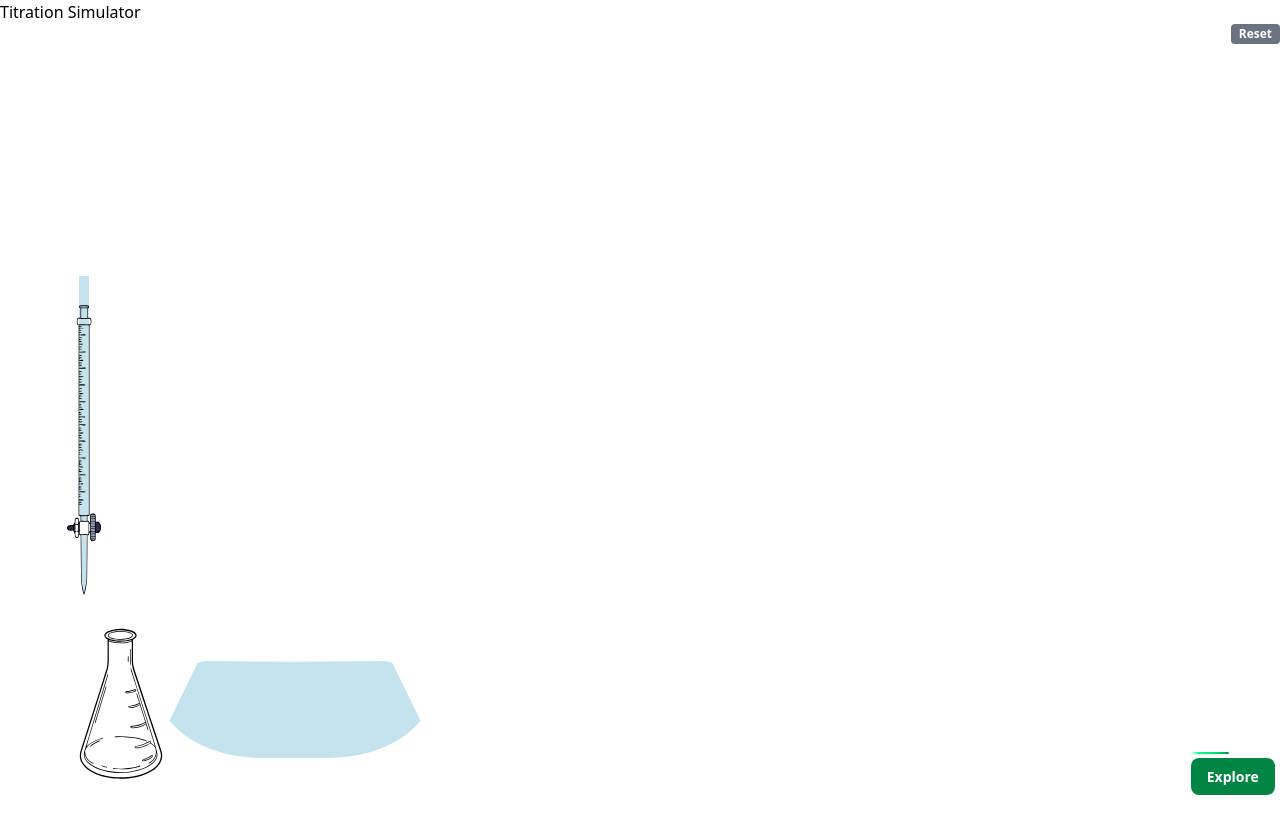
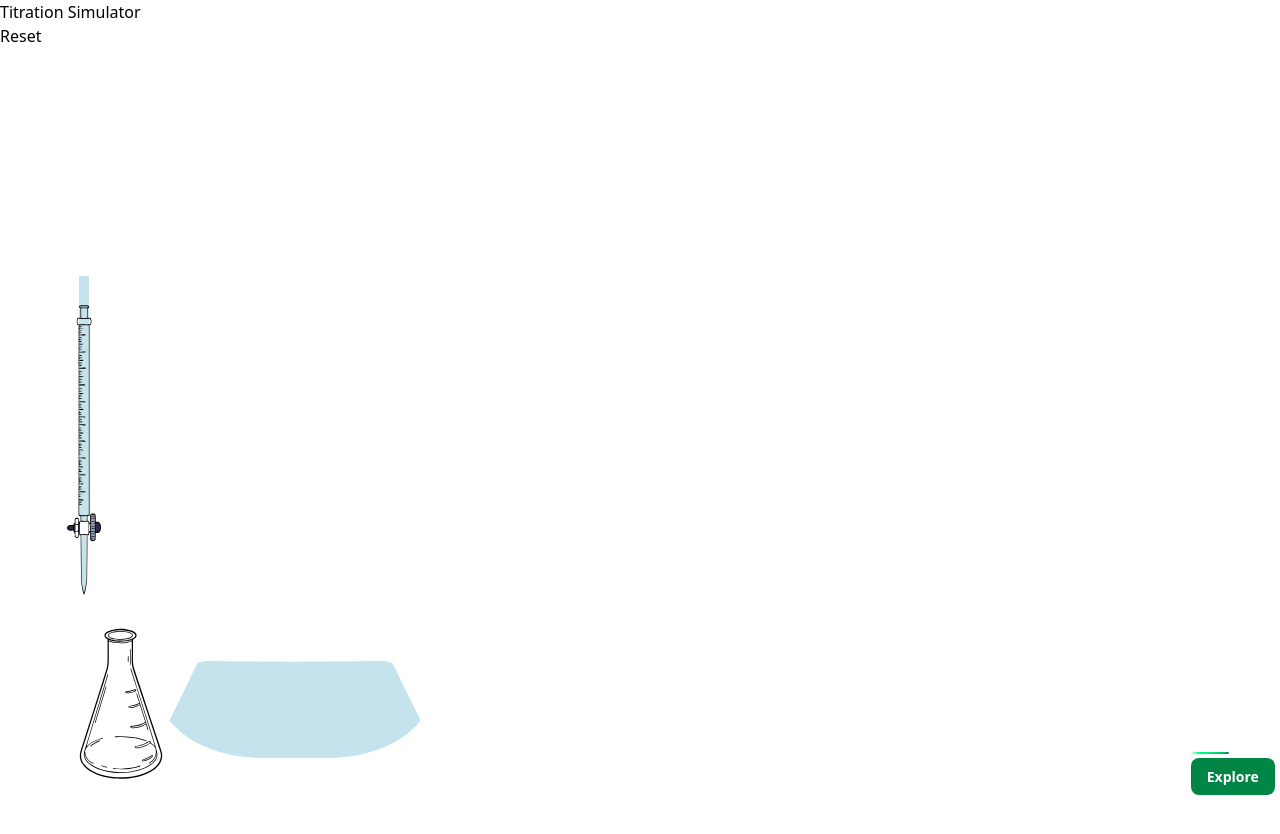
Before and after one commit to Content-Interactives/titration, a React (Vite) app: page / in a window 1280 px wide. Shown: the top 834 px of the page. Built offline with nearby package versions, Linux system fonts and the light colour scheme.

Commit message:
updated reset button

```diff
--- a/src/components/Titration.jsx
+++ b/src/components/Titration.jsx
@@ -1458,7 +1458,7 @@ const handleEquationDrop = (e, key) => {
 				<div className="flex justify-between items-center mb-4">
 					<h2 className="text-[#4E48CC] text-sm font-medium select-none">Titration Simulator</h2>
 					<button
-						className="reset-button"
+						className="text-gray-500 hover:text-gray-700 text-sm px-3 py-1 rounded border border-gray-300 hover:border-gray-400 transition-colors"
 						onClick={handleReset}
 						title="Reset interactive"
 					>
@@ -2121,7 +2121,7 @@ const handleEquationDrop = (e, key) => {
 															setTimeout(() => {
 																setFlashDropZone(prev => ({ ...prev, [overZone]: true }));
 																setTimeout(() => {
-																	setFlashDropZone(prev => ({ ...prev, [overZone]: false }));
+																	setFlashGreenDropZone(prev => ({ ...prev, [overZone]: false }));
 																}, 150);
 															}, 150);
 														}, 150);
```
